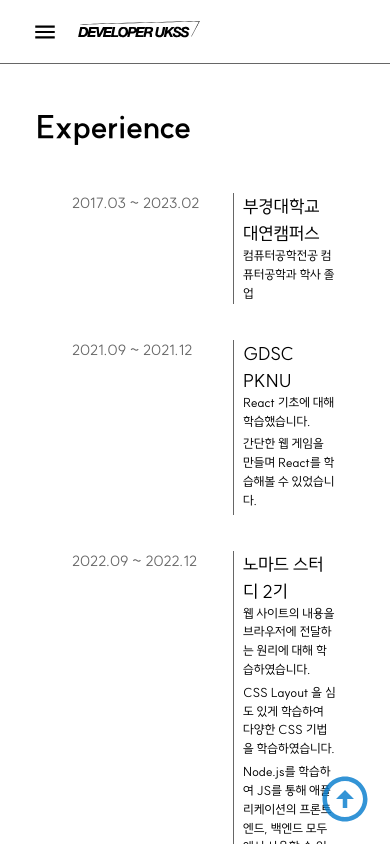
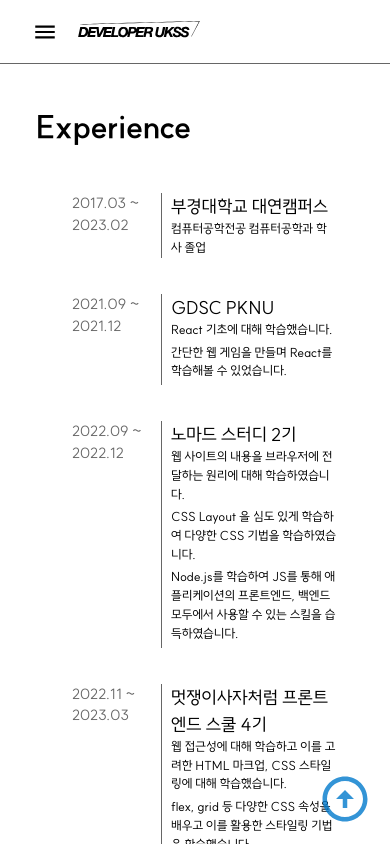
Before and after one commit to ukssss/portfolio, a React (Vite) app: page /about in a window 390 px wide. Shown: the top 844 px of the page. Built offline with nearby package versions, Linux system fonts and the light colour scheme.

Commit message:
Fix | About 모바일 전용 Date 너비 수정

```diff
--- a/src/pages/About.tsx
+++ b/src/pages/About.tsx
@@ -227,7 +227,14 @@ const AboutMeDate = styled.div`
     color: #666;
     font-size: 0.8rem;
     flex: 0;
-    min-width: 10rem;
+
+    @media (max-width: 767px) {
+        min-width: 6rem;
+    }
+
+    @media (min-width: 768px) {
+        min-width: 10rem;
+    }
 `;
 const AboutMeInfo = styled.div`
     flex: 1;
```
